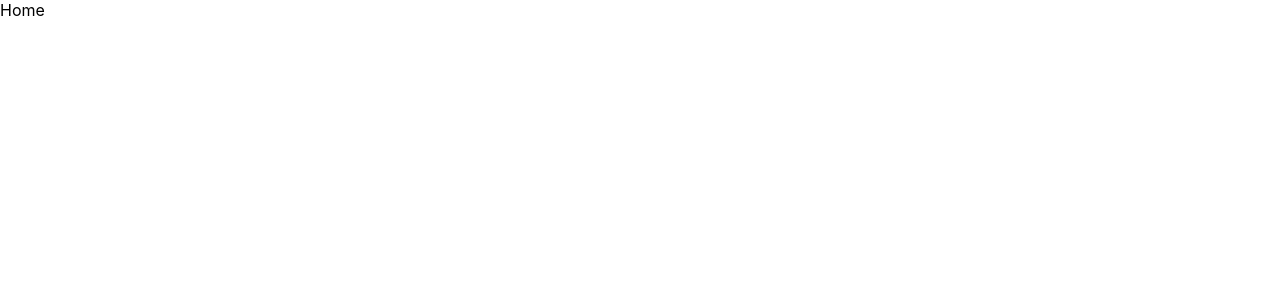
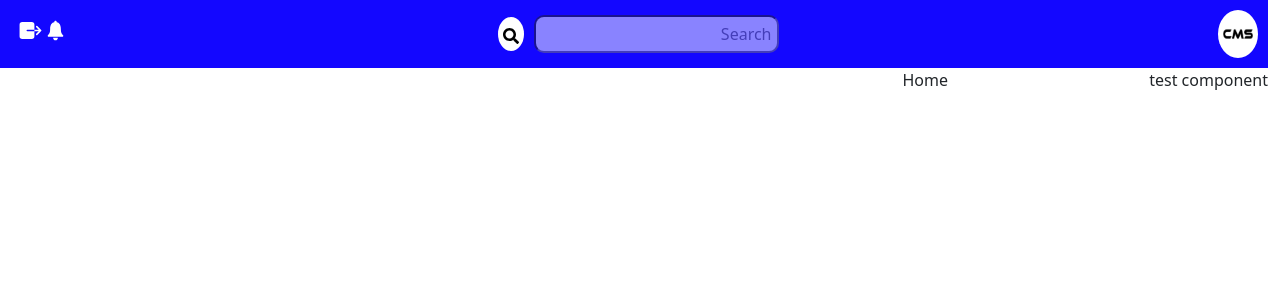
Before and after one commit to MohamadTdn/farsicmswithreactjs, a React (Create React App) app: page / in a window 1280 px wide. Shown: the top 300 px of the page. Built offline with nearby package versions, Linux system fonts and the light colour scheme.

Commit message:
complete the nav menu component

```diff
--- a/package.json
+++ b/package.json
@@ -6,8 +6,11 @@
     "@testing-library/jest-dom": "^5.17.0",
     "@testing-library/react": "^13.4.0",
     "@testing-library/user-event": "^13.5.0",
+    "bootstrap": "^5.3.3",
     "react": "^18.3.1",
+    "react-bootstrap": "^2.10.4",
     "react-dom": "^18.3.1",
+    "react-icons": "^5.2.1",
     "react-router-dom": "^6.26.0",
     "react-scripts": "5.0.1",
     "web-vitals": "^2.1.4"
--- /dev/null
+++ b/src/App.css
@@ -0,0 +1,3 @@
+.App {
+    direction: rtl;
+}
--- a/src/App.js
+++ b/src/App.js
@@ -1,11 +1,24 @@
 import React from "react";
 import { useRoutes } from "react-router-dom";
-import routes from "./router";
+import routes from "./routes";
+import Container from "react-bootstrap/Container";
+import Row from "react-bootstrap/Row";
+import Col from "react-bootstrap/Col";
+import NavMenu from "./Components/NavMenu/NavMenu";
+import './App.css'
 
 function App() {
   let router = useRoutes(routes);
 
-  return <div>{router}</div>;
+  return (
+    <Container fluid className="App">
+      <NavMenu />
+      <Row>
+        <Col lg={3}>test component</Col>
+        <Col lg={9}>{router}</Col>
+      </Row>
+    </Container>
+  );
 }
 
 export default App;
--- /dev/null
+++ b/src/Components/NavMenu/NavMenu.css
@@ -0,0 +1,39 @@
+.NavMenu {
+    background-color: #1307ff;
+    width: 100vw;
+    display: flex;
+    justify-content: space-between;
+}
+
+.logo {
+    width: 60px;
+    border-radius: 50%;
+    padding: 10px;
+}
+
+#Search-form {
+    padding: 15px;
+}
+
+.Search-input {
+    padding: 5px;
+    border-radius: 10px;
+    opacity: 0.5;
+}
+
+.Search-btn {
+    border: none;
+    padding: 5px;
+    margin: 0 10px 0 0;
+    border-radius: 50%;
+    background-color: #ffff;
+}
+
+.Nav-actions {
+    margin: 17px 0 0 30px;
+}
+
+.Nav-actions svg {
+    font-size: 25px;
+    color: #ffff;
+}
--- /dev/null
+++ b/src/Components/NavMenu/NavMenu.jsx
@@ -0,0 +1,29 @@
+import React from "react";
+import "./NavMenu.css";
+import { FaSearch } from "react-icons/fa";
+import { IoIosNotifications } from "react-icons/io";
+import { IoExit } from "react-icons/io5";
+
+function NavMenu() {
+  return (
+    <div className="NavMenu">
+      <img src="/assets/logo.png" className="logo" alt="" />
+      <form action="#" id="Search-form">
+        <input
+          type="search"
+          className="Search-input"
+          placeholder="Search"
+        />
+        <button className="Search-btn">
+          <FaSearch />
+        </button>
+      </form>
+      <div className="Nav-actions">
+        <IoIosNotifications/>
+        <IoExit/>
+      </div>
+    </div>
+  );
+}
+
+export default NavMenu;
--- a/src/index.js
+++ b/src/index.js
@@ -4,6 +4,7 @@ import "./index.css";
 import App from "./App";
 import reportWebVitals from "./reportWebVitals";
 import { BrowserRouter } from "react-router-dom";
+import 'bootstrap/dist/css/bootstrap.min.css';
 
 const root = ReactDOM.createRoot(document.getElementById("root"));
 root.render(
```
Also changed, not shown: public/assets/logo.png (added), src/routes.js (renamed from src/router.js), 1 other file (tests, documents, lock files or other folders).
